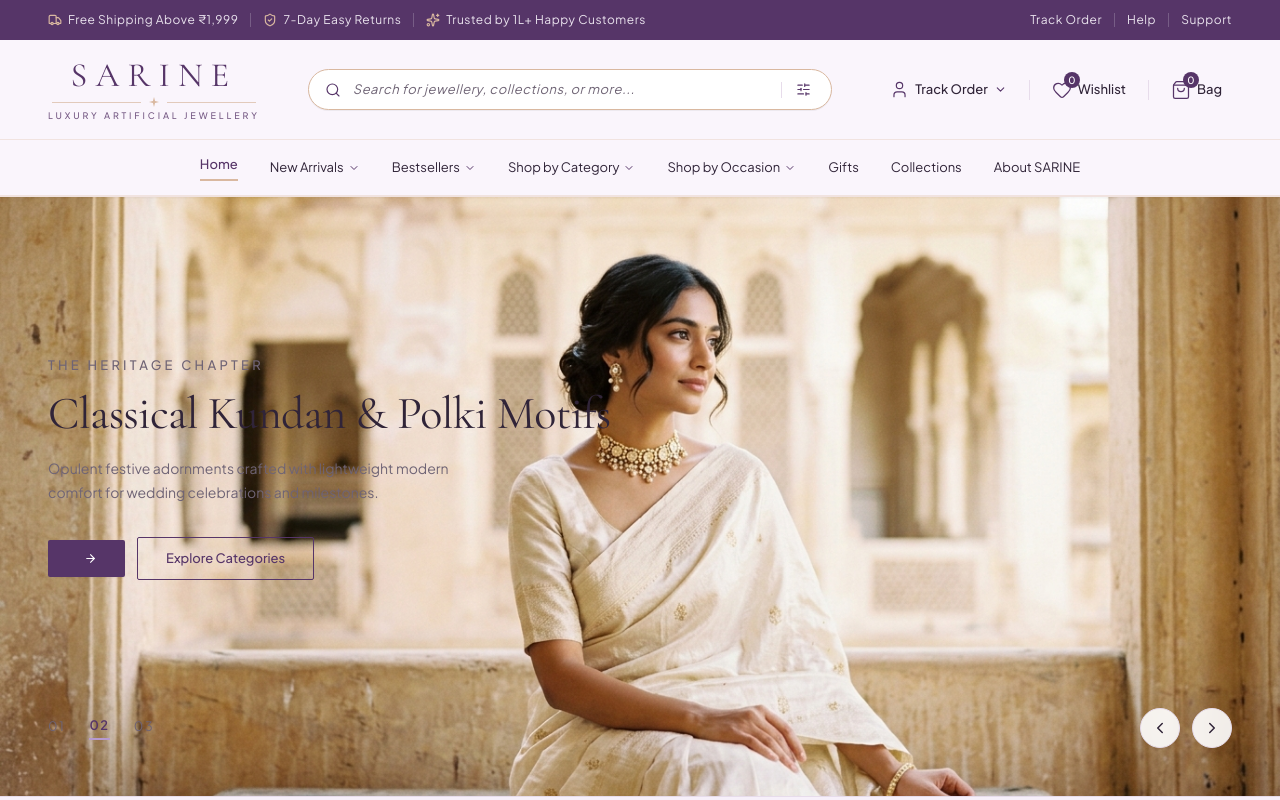
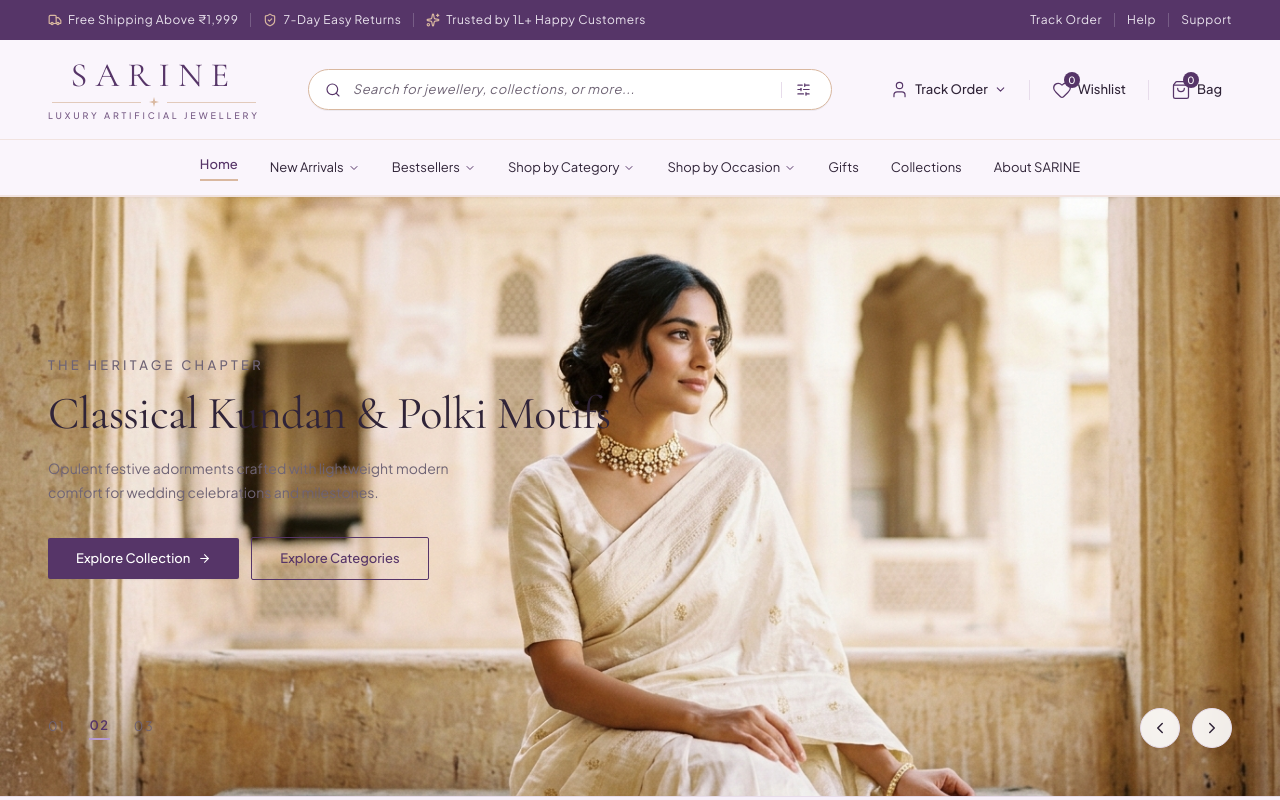
Before and after one commit to Nikhillverma/SARINE-Luxury-Artificial-Jewellery, a React (Vite) app: page / in a window 1280 px wide. Shown: the top 800 px of the page. Built offline with nearby package versions, Linux system fonts and the light colour scheme; no server answers.

Commit message:
Set CTA labels for all default hero slides

```diff
--- a/src/pages/HomePage.tsx
+++ b/src/pages/HomePage.tsx
@@ -127,7 +127,8 @@ export const HomePage: React.FC<HomePageProps> = ({ includeAll }) => {
       paragraph: 'Opulent festive adornments crafted with lightweight modern comfort for wedding celebrations and milestones.',
       image: HOMEPAGE_IMAGES.heroSlide2,
       shopLink: '/shop?category=necklaces',
-      categoriesLink: '#categories'
+      categoriesLink: '#categories',
+      ctaText: 'Explore Collection'
     },
     {
       id: 2,
@@ -136,7 +137,8 @@ export const HomePage: React.FC<HomePageProps> = ({ includeAll }) => {
       paragraph: 'Layered gold chains, floral studs, and delicate cuffs tailored for seamless daily refinement.',
       image: HOMEPAGE_IMAGES.heroSlide3,
       shopLink: '/shop?category=earrings',
-      categoriesLink: '#categories'
+      categoriesLink: '#categories',
+      ctaText: 'Discover Jewellery'
     }
   ];
 
```
